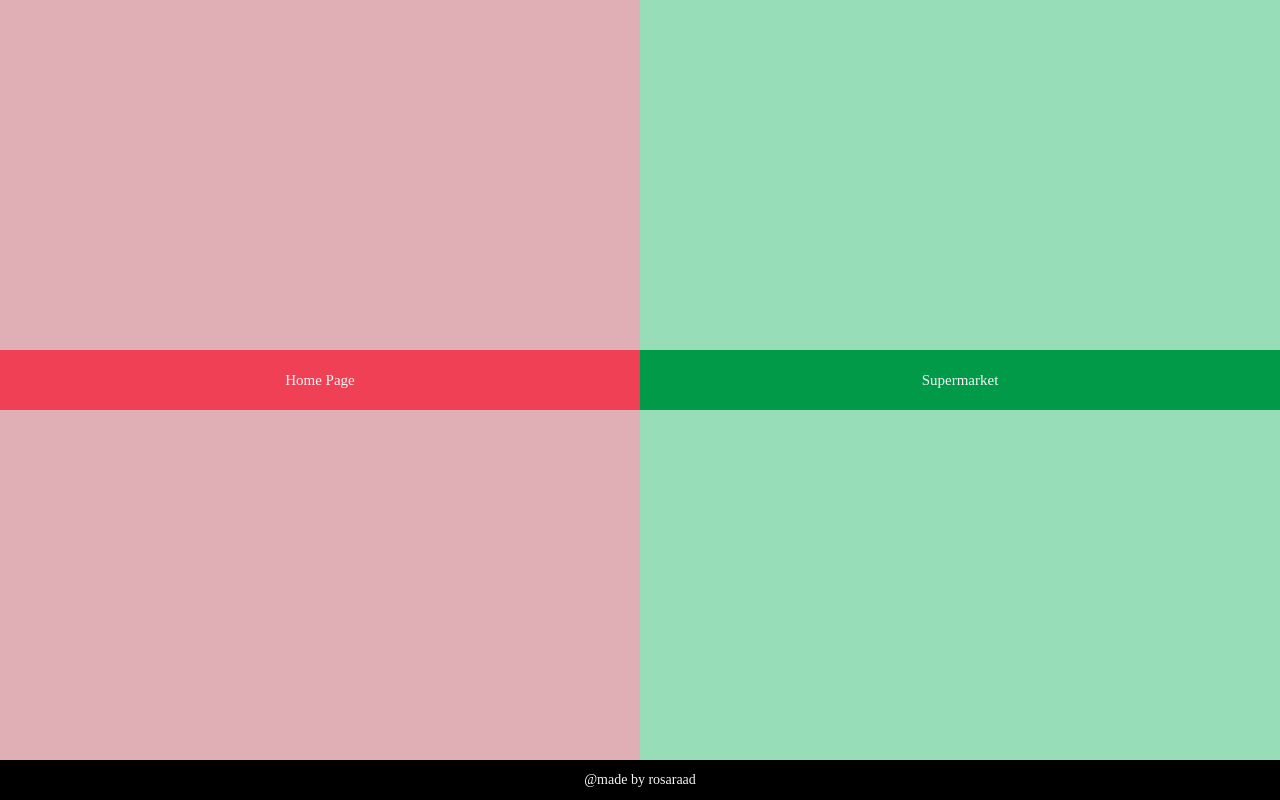
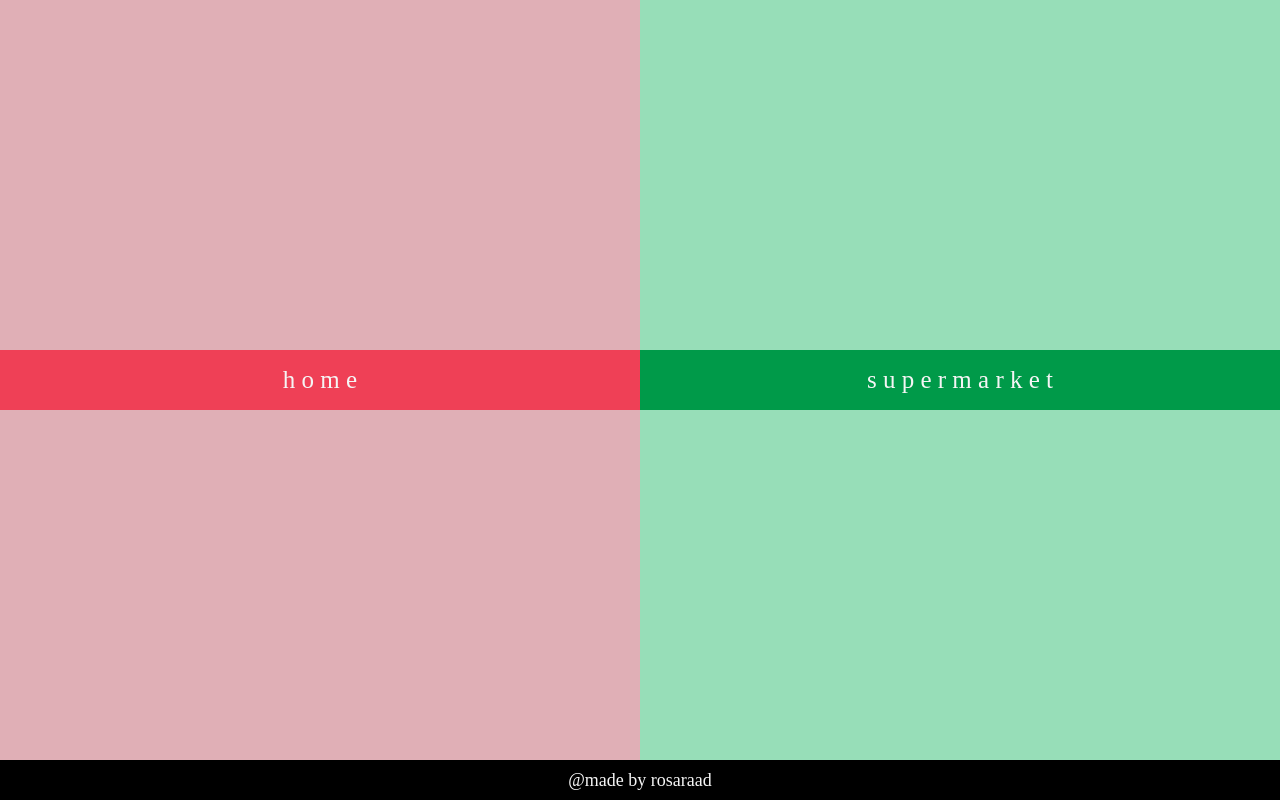
Before and after one commit to rosaraad/Digikala, a plain HTML site: page index.html in a window 1280 px wide. Drawn offline with Linux system fonts and the light colour scheme.

Commit message:
intro-page-font-modified

```diff
--- a/index.html
+++ b/index.html
@@ -34,7 +34,7 @@
                         text-decoration: none;
                         color: whitesmoke;
                         line-height: 60px;
-                        font-size: 15px;
+                        font-size: 25px;
                     }
                 }
             }
@@ -58,7 +58,7 @@
                         text-decoration: none;
                         color: whitesmoke;
                         line-height: 60px;
-                        font-size: 15px;
+                        font-size: 25px;
                     }
                 }
             }
@@ -67,7 +67,7 @@
         .footer {
             background-color: black;
             color: whitesmoke;
-            font-size: 14px;
+            font-size: 18px;
             height: 40px;
             width: 100%;
             display: flex;
@@ -91,12 +91,12 @@
     <div class="container">
         <div class="left">
             <div class="left-box">
-                <a href="./Home Page/index.html" class="left-box-link">Home Page</a>
+                <a href="./Home Page/index.html" class="left-box-link">h o m e</a>
             </div>
         </div>
         <div class="right">
             <div class="right-box">
-                <a href="./Supermarket/index.html" class="right-box-link">Supermarket</a>
+                <a href="./Supermarket/index.html" class="right-box-link">s u p e r m a r k e t</a>
             </div>
         </div>
     </div>
```
